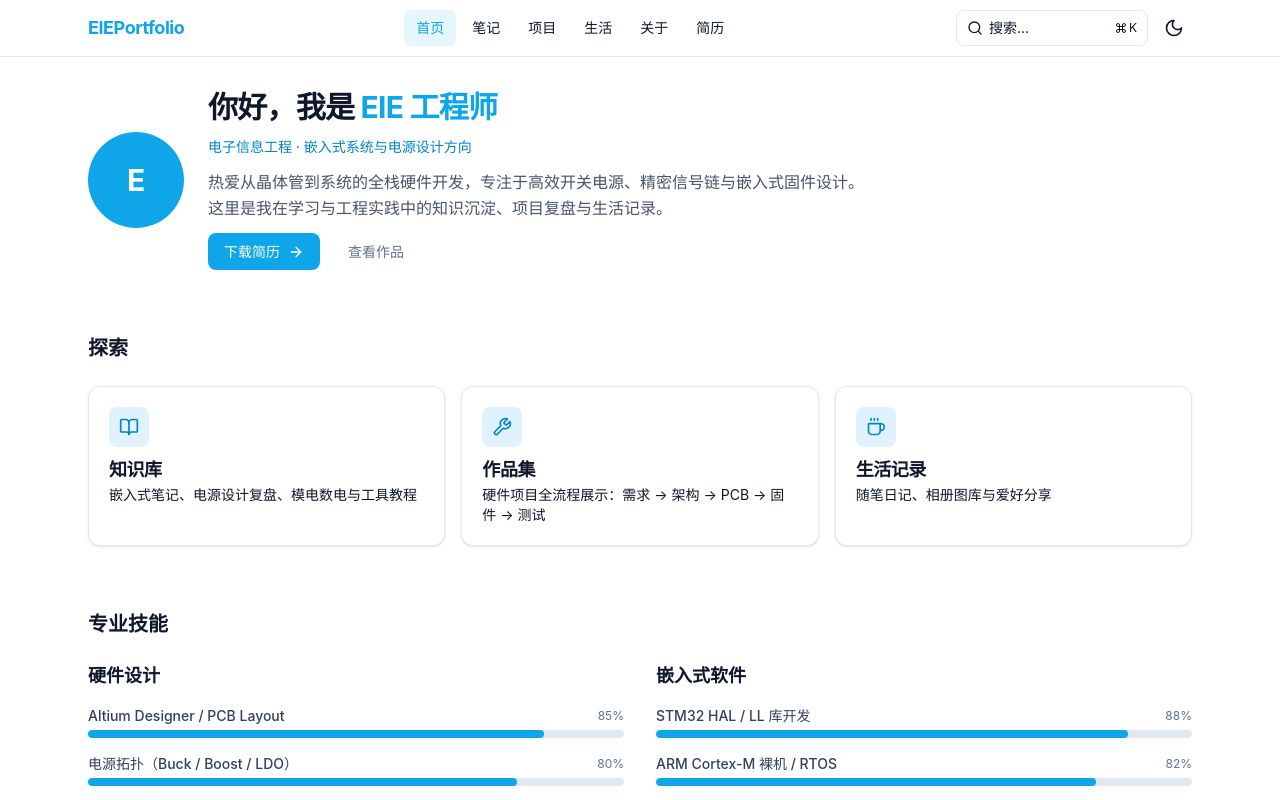
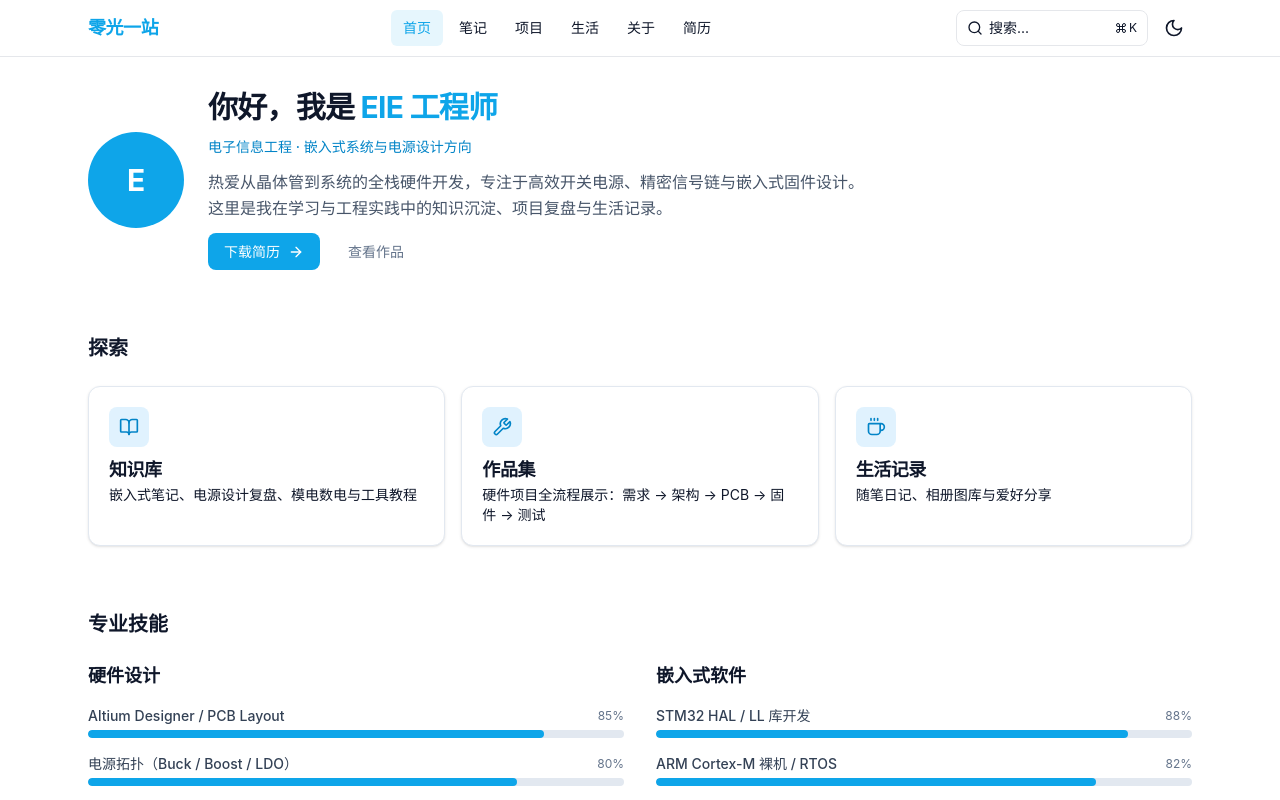
Before and after one commit to Zero-light/my-electronic-blog, a Next.js app: page / in a window 1280 px wide. Shown: the top 800 px of the page. Built offline with nearby package versions, Linux system fonts and the light colour scheme.

Commit message:
chore: rename site to 零光一站

```diff
--- a/app/layout.tsx
+++ b/app/layout.tsx
@@ -7,19 +7,19 @@ import './globals.css';
 
 export const metadata: Metadata = {
   title: {
-    default: '个人综合知识库 & 求职作品集',
-    template: '%s | 个人综合知识库',
+    default: '零光一站',
+    template: '%s | 零光一站',
   },
   description:
     '面向电子信息/嵌入式工程师的个人网站，涵盖学习笔记、项目作品、生活随笔与在线简历。',
   keywords: ['嵌入式', '电子信息', '硬件设计', '作品集', '个人网站'],
-  authors: [{ name: '个人作者' }],
-  creator: '个人作者',
+  authors: [{ name: '零光' }],
+  creator: '零光',
   metadataBase: new URL('https://example.com'),
   openGraph: {
     type: 'website',
     locale: 'zh_CN',
-    siteName: '个人综合知识库 & 求职作品集',
+    siteName: '零光一站',
   },
 };
 
@@ -56,8 +56,8 @@ export default function RootLayout({
           header={{
             logo: (
               <span className="tracking-tight">
-                <span className="text-primary">EIE</span>
-                <span className="text-text">Portfolio</span>
+                <span className="text-primary">零光</span>
+                <span className="text-text">一站</span>
               </span>
             ),
             items: navItems,
@@ -78,7 +78,7 @@ export default function RootLayout({
                 最后更新：{new Date().toLocaleDateString('zh-CN')}
               </span>
             ),
-            copyright: `© ${new Date().getFullYear()} 个人作品集`,
+            copyright: `© ${new Date().getFullYear()} 零光 版权所有`,
             disclaimer: '本站所有内容仅供学习交流，转载请注明出处。',
           }}
         >
```
